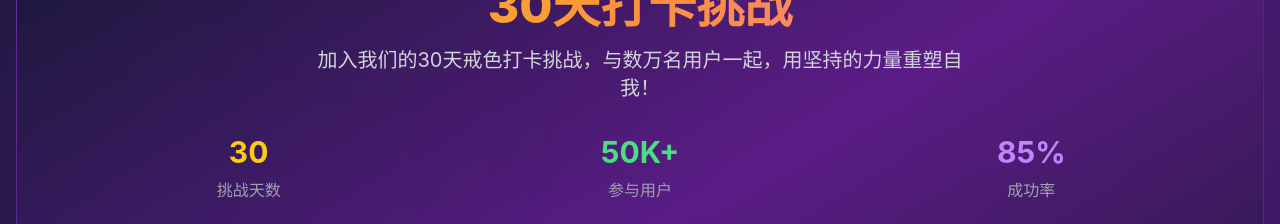
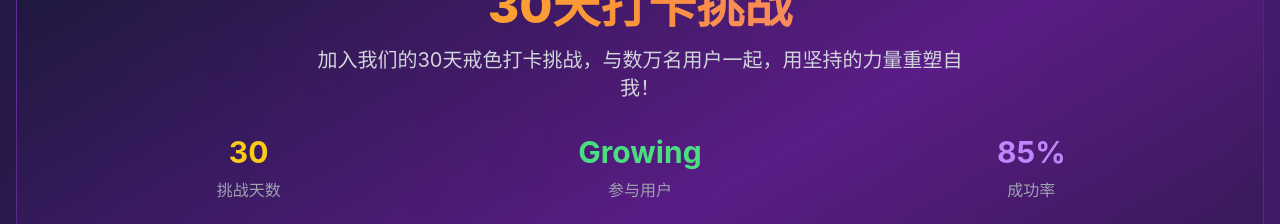
Before and after one commit to Jasper326-web/awakenmvp, a Next.js app: page / in a window 1280 px wide. Shown: the part 1100-1324 px from the top of the page. Built offline with nearby package versions, Linux system fonts and the light colour scheme; no server answers.

Commit message:
fix: update user statistics from 50K+ to Growing for compliance

```diff
--- a/app/page.tsx
+++ b/app/page.tsx
@@ -247,7 +247,7 @@ export default function HomePage() {
                   <p className="text-gray-400">{t("home.limited_event_section.challenge_days")}</p>
                 </div>
                 <div className="text-center">
-                  <div className="text-3xl font-bold text-green-400 mb-2">50K+</div>
+                  <div className="text-3xl font-bold text-green-400 mb-2">Growing</div>
                   <p className="text-gray-400">{t("home.limited_event_section.participants")}</p>
                 </div>
                 <div className="text-center">
@@ -582,7 +582,7 @@ export default function HomePage() {
                 <p className="text-gray-400">{t("home.limited_event_section.challenge_days")}</p>
               </div>
               <div className="text-center">
-                <div className="text-3xl font-bold text-green-400 mb-2">50K+</div>
+                <div className="text-3xl font-bold text-green-400 mb-2">Growing</div>
                 <p className="text-gray-400">{t("home.limited_event_section.participants")}</p>
               </div>
               <div className="text-center">
--- a/components/onboarding-slide.tsx
+++ b/components/onboarding-slide.tsx
@@ -136,7 +136,7 @@ export default function OnboardingSlide({
           {isLastSlide && (
             <div className="text-center">
               <p className="text-white/70 text-sm">
-                {t("onboarding.community").replace("{count}", "50,000")}
+                {t("onboarding.community").replace("{count}", "thousands of")}
               </p>
             </div>
           )}
```
